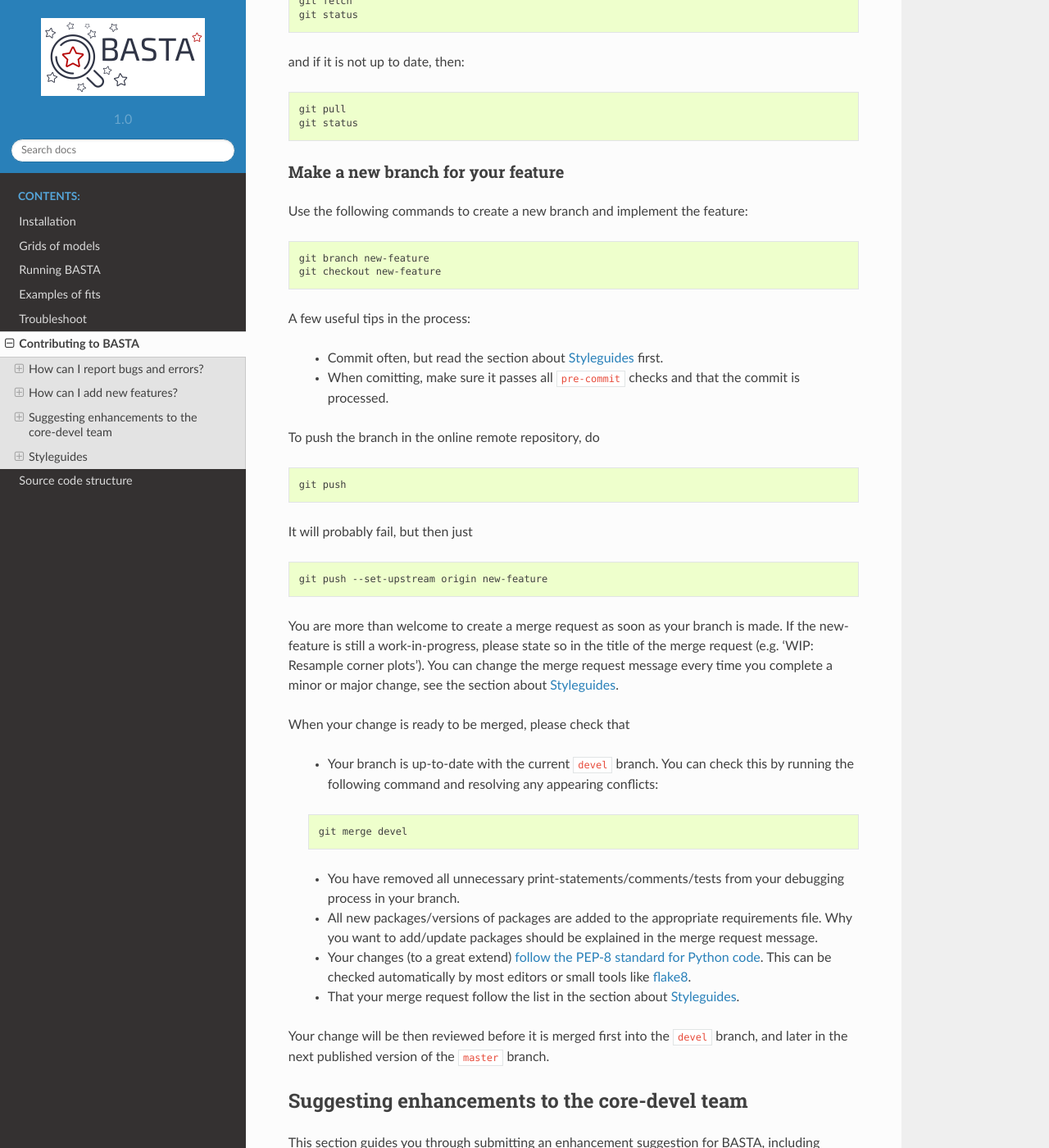
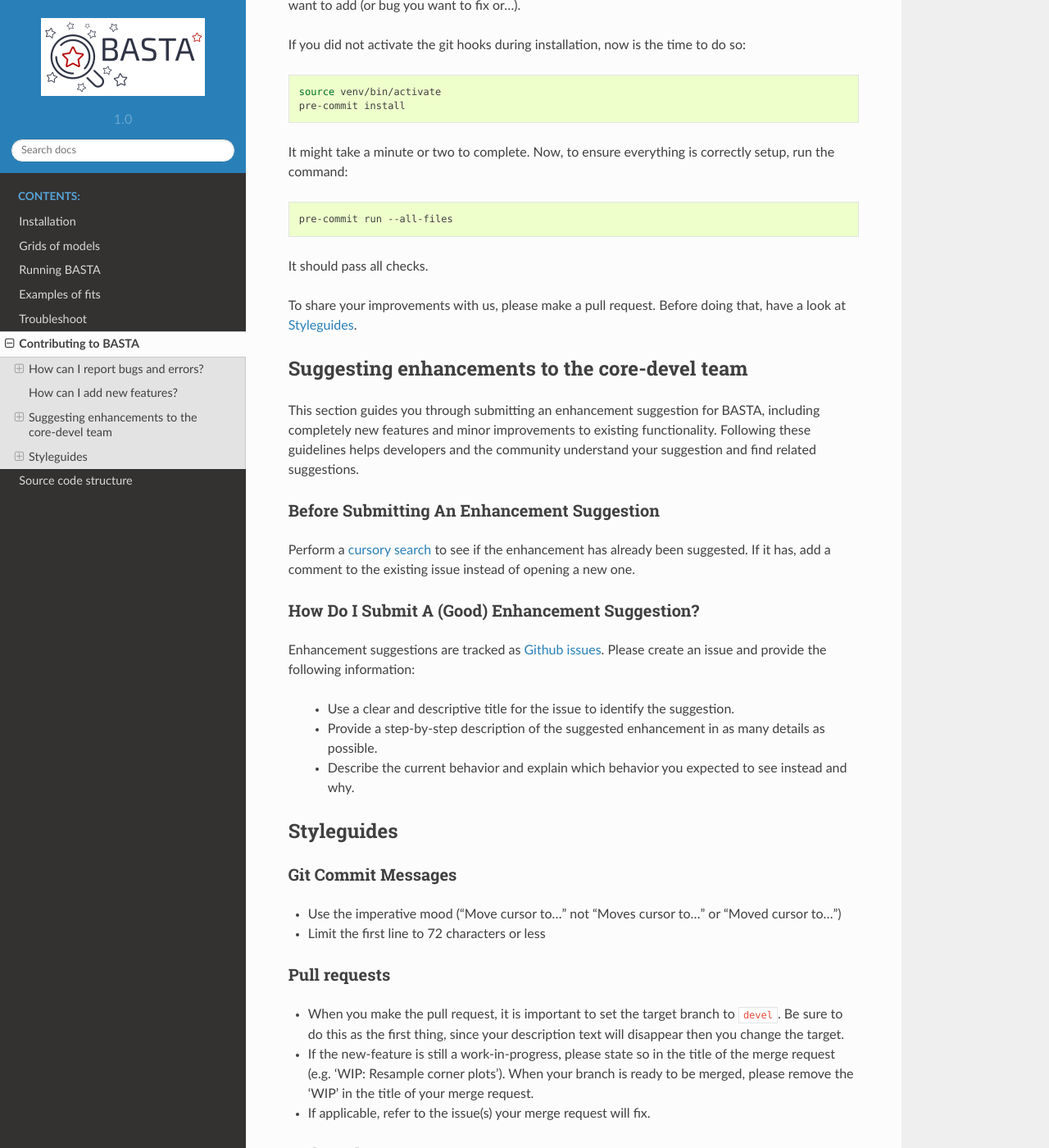
Before and after one commit to BASTAcode/BASTA, a Sphinx documentation site: the page built from docs/contributing.rst, in a window 1280 px wide and 1400 px high, scrolled down 1385 px. Shown: the whole window at 82% size. Built offline with Sphinx 7.4.7 and the Read the Docs theme 2.0.0, drawn with Linux system fonts in a browser that asks for light colours; some of the changed text lies outside the part shown.

Commit message:
Tweak docs and contribution guide

```diff
--- a/docs/contributing.rst
+++ b/docs/contributing.rst
@@ -21,7 +22,7 @@ Report bugs
 Before creating bug reports, please check the following:
 
     * If you can reproduce the problem in the latest version of BASTA.
-    * If the problem has already been reported. Perform a `cursory search <https://github.com/vaguirrebkoch/BASTA/issues>`_ and if the issue is still open add a comment to it instead of opening a new one.
+    * If the problem has already been reported. Perform a `cursory search <https://github.com/BASTAcode/BASTA/issues>`_ and if the issue is still open add a comment to it instead of opening a new one.
 
 How Do I Submit A (Good) Bug Report?
 ^^^^^^^^^^^^^^^^^^^^^^^^^^^^^^^^^^^^
@@ -29,7 +30,7 @@ How Do I Submit A (Good) Bug Report?
 Bugs are tracked as `Github issues <https://guides.github.com/features/issues/>`_. Explain the problem and include additional details to help
 maintainers reproduce the problem:
 
-    * Use a clear and descriptive title** for the issue to identify the problem.
+    * Use a clear and descriptive title for the issue to identify the problem.
     * Describe the exact steps which produce the problem in as many details as possible.
     * Describe the behavior you observed after following the steps and point out what exactly is the problem with that behavior.
     * Explain which behavior you expected to see instead and why.
@@ -48,83 +49,42 @@ Include details about your configuration and environment:
 How can I add new features?
 ---------------------------
 
-This section guides you through how you can begin contribution to BASTA.
+This section guides you through how you can begin contribution to BASTA. Affected by the migration and still work in progress...
 
-Before making a branch, make sure you are working on a fully updated version of the devel-branch. Check:
+Please make a fork of the repository. In your fork, please make a new branch for the feature you want to add (or bug you want to fix or...).
+
+If you did not activate the git hooks during installation, now is the time to do so:
 
 .. code-block:: bash
 
-    cd ${BASTADIR}
-    git checkout devel
-    git fetch
-    git status
+    source venv/bin/activate
+    pre-commit install
 
-and if it is not up to date, then:
+
+It might take a minute or two to complete. Now, to ensure everything is
+correctly setup, run the command:
 
 .. code-block:: bash
 
-    git pull
-    git status
+    pre-commit run --all-files
 
-Make a new branch for your feature
-^^^^^^^^^^^^^^^^^^^^^^^^^^^^^^^^^^
 
-Use the following commands to create a new branch and implement the feature:
+It should pass all checks.
 
-.. code-block:: bash
+To share your improvements with us, please make a pull request. Before doing that, have a look at :ref:`contrib_style`.
 
-    git branch new-feature
-    git checkout new-feature
-
-A few useful tips in the process:
-
-    * Commit often, but read the section about :ref:`contrib_style` first.
-    * When comitting, make sure it passes all ``pre-commit`` checks and that the commit is processed.
-
-To push the branch in the online remote repository, do
-
-.. code-block:: bash
-
-    git push
-
-It will probably fail, but then just
-
-.. code-block:: bash
-
-    git push --set-upstream origin new-feature
-
-You are more than welcome to create a merge request as soon as your branch is made. If the new-feature is still a work-in-progress,
-please state so in the title of the merge request (e.g. 'WIP: Resample corner plots'). You can change the merge request message every time you
-complete a minor or major change, see the section about :ref:`contrib_style`.
-
-When your change is ready to be merged, please check that
-
-    * Your branch is up-to-date with the current ``devel`` branch. You can check this by running the following command and resolving any appearing conflicts:
-
-    .. code-block:: bash
-
-        git merge devel
-
-    * You have removed all unnecessary print-statements/comments/tests from your debugging process in your branch.
-    * All new packages/versions of packages are added to the appropriate requirements file. Why you want to add/update packages should be explained in the merge request message.
-    * Your changes (to a great extend) `follow the PEP-8 standard for Python code <https://www.python.org/dev/peps/pep-0008/>`_. This can be checked automatically by most editors or small tools like `flake8 <http://flake8.pycqa.org/en/latest/>`_.
-    * That your merge request follow the list in the section about :ref:`contrib_style`.
-
-Your change will be then reviewed before it is merged first into the ``devel`` branch, and later in the next published version of the ``master`` branch.
 
 .. _contrib_enhanc:
 
 Suggesting enhancements to the core-devel team
 ----------------------------------------------
 
-This section guides you through submitting an enhancement suggestion for BASTA, including completely new features and minor improvements to
-existing functionality. Following these guidelines helps developers and the community understand your suggestion and find related suggestions.
+This section guides you through submitting an enhancement suggestion for BASTA, including completely new features and minor improvements to existing functionality. Following these guidelines helps developers and the community understand your suggestion and find related suggestions.
 
 Before Submitting An Enhancement Suggestion
 ^^^^^^^^^^^^^^^^^^^^^^^^^^^^^^^^^^^^^^^^^^^
 
-Perform a `cursory search <https://github.com/vaguirrebkoch/BASTA/issues>`_  to see if the enhancement has already been suggested.
-If it has, add a comment to the existing issue instead of opening a new one.
+Perform a `cursory search <https://github.com/BASTAcode/BASTA/issues>`_  to see if the enhancement has already been suggested. If it has, add a comment to the existing issue instead of opening a new one.
 
 How Do I Submit A (Good) Enhancement Suggestion?
 ^^^^^^^^^^^^^^^^^^^^^^^^^^^^^^^^^^^^^^^^^^^^^^^^
@@ -146,10 +106,10 @@ Git Commit Messages
 * Use the imperative mood ("Move cursor to..." not "Moves cursor to..." or "Moved cursor to...")
 * Limit the first line to 72 characters or less
 
-Merge requests
+Pull requests
 ^^^^^^^^^^^^^^
 
-* When you make the merge request, it is very important to set the target branch to ``devel``. Be sure to do this as the first thing, since your description text will disappear then you change the target.
+* When you make the pull request, it is important to set the target branch to ``devel``. Be sure to do this as the first thing, since your description text will disappear then you change the target.
 * If the new-feature is still a work-in-progress, please state so in the title of the merge request (e.g. 'WIP: Resample corner plots'). When your branch is ready to be merged, please remove the 'WIP' in the title of your merge request.
 * If applicable, refer to the issue(s) your merge request will fix.
 
--- a/docs/index.rst
+++ b/docs/index.rst
@@ -12,7 +12,7 @@ BASTA is a python-based fitting tool designed to determine properties of stars u
 models. It calculates the probability density function of a given stellar property based on a set of observational
 constraints defined by the user.
 
-Codewise, everything should be documented here.
+*Please follow the repository on GitHub to get notifications on new releases: Click "Watch" then "Custom" and tick "Releases.*
 
 .. toctree::
    :maxdepth: 1
--- a/docs/troubleshoot.rst
+++ b/docs/troubleshoot.rst
@@ -3,14 +3,16 @@
 Troubleshoot
 ============
 
-Here is an overview of some common/known problems and how to solve them. **WHAT TO DO OTHERWISE**.
+Here is an overview of some common/known problems and how to solve them.
 
 .. _trouble_quick:
 
 I don't want to read this whole thing — I just have a question!
 ---------------------------------------------------------------
 
-**Please do not file an issue to ask a question.** Get in touch with us using some other channel.
+**Please do not file an issue to ask a question.** You can use the `discussion tab
+<https://github.com/BASTAcode/BASTA/discussions>`_ on GitHub if you have a
+question. You are also free to get in touch with us using some other channel.
 
 .. _trouble_virt:
 
```
Also changed, not shown: other parts of docs/contributing.rst (+3 -2 lines), README.md (+3 -0 lines), docs/install.rst (+4 -13 lines).
